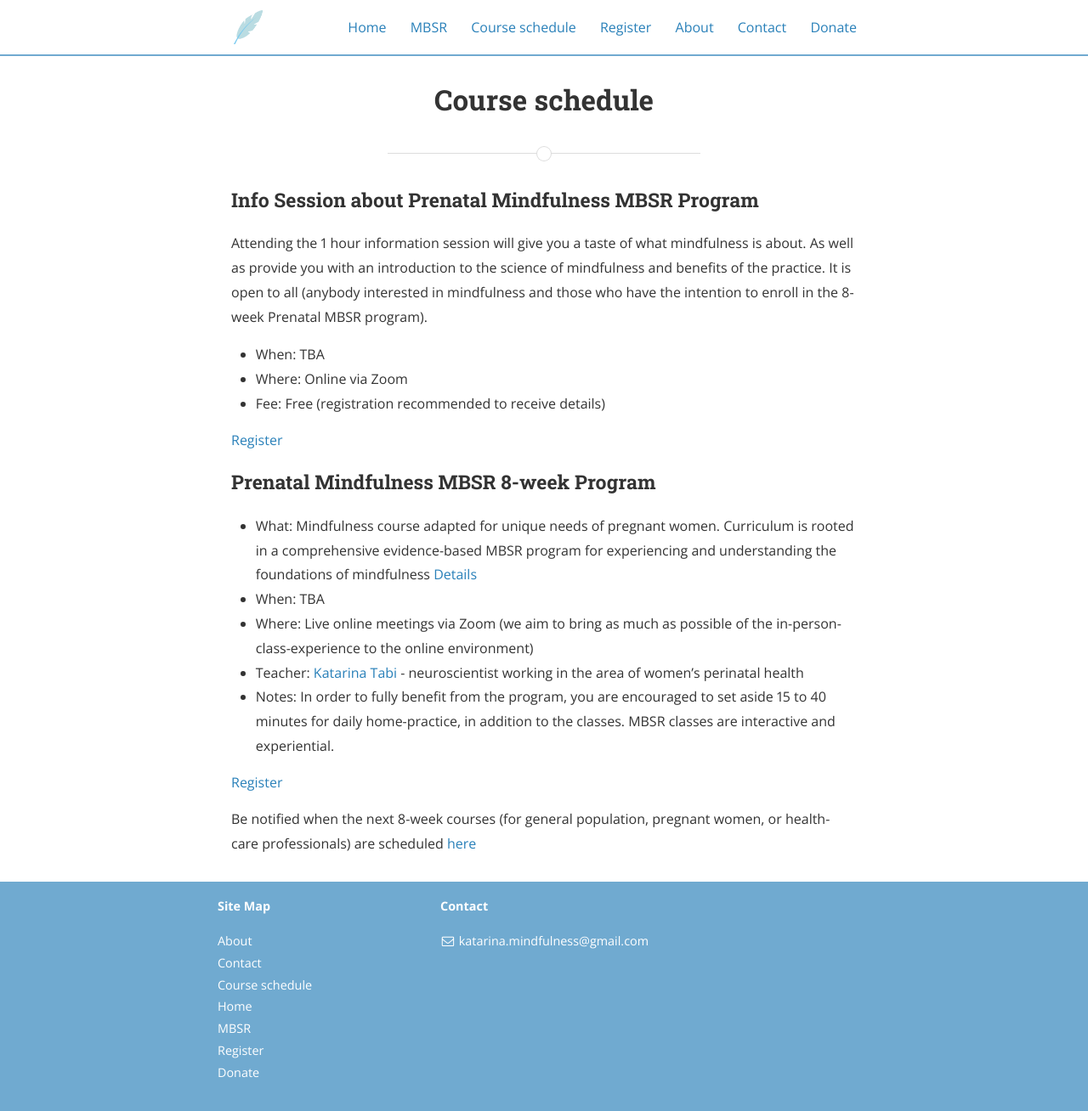
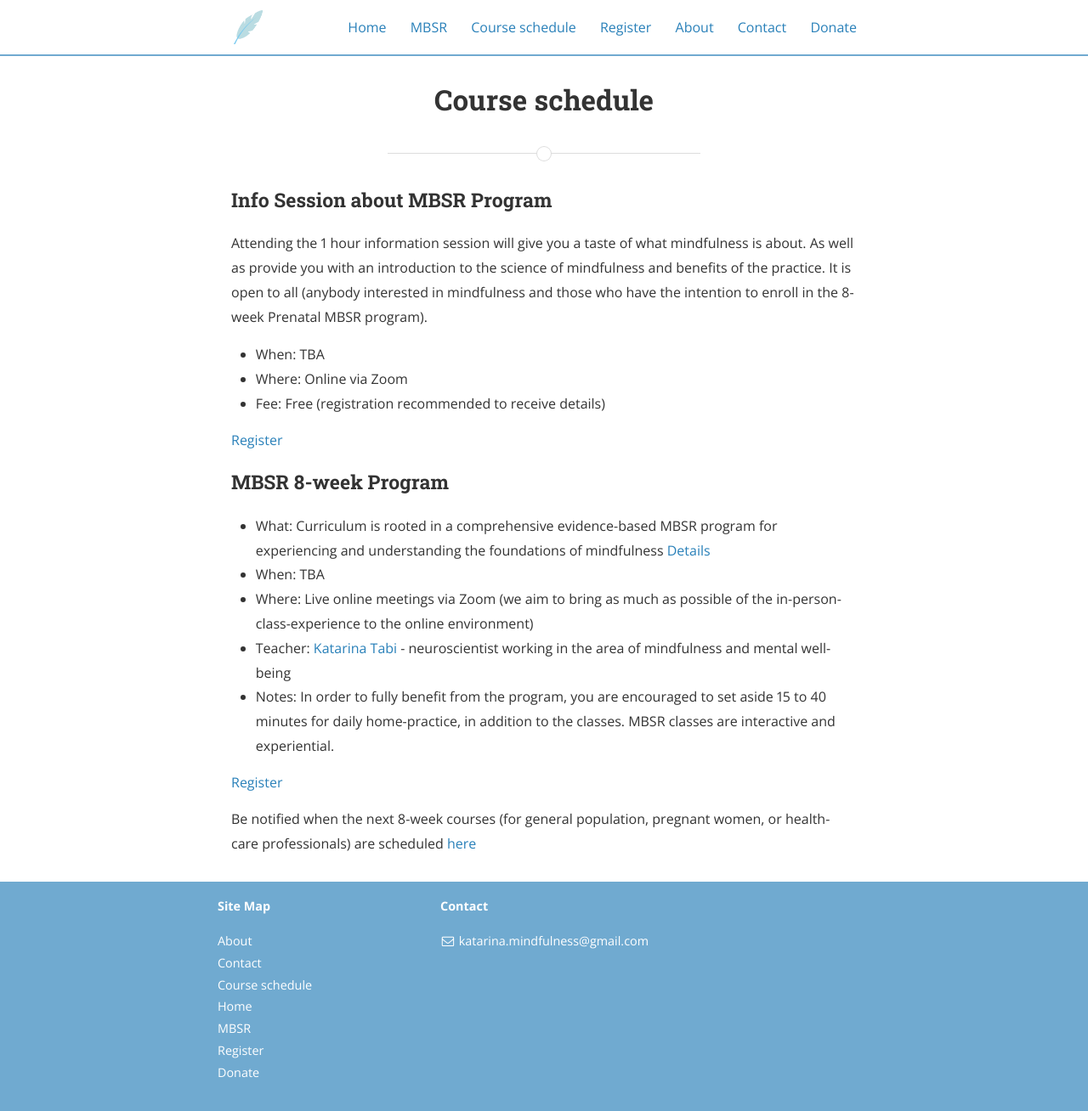
Before and after one commit to mindfulnessone/mindfulnessone.github.io, a Jekyll site: the page built from course-schedule.md, in a window 1280 px wide. Shown: the whole page at 85% size. Built offline with Jekyll 4.4.1, drawn with Linux system fonts in a browser that asks for light colours; nearby versions of some CDN libraries.

Commit message:
Update course-schedule.md

```diff
--- a/course-schedule.md
+++ b/course-schedule.md
@@ -8,7 +8,7 @@ order: 3
 
 
 
-### Info Session about Prenatal Mindfulness MBSR Program
+### Info Session about MBSR Program
 Attending the 1 hour information session will give you a taste of what mindfulness is about. As well as provide you with an introduction to the science of mindfulness and benefits of the practice. It is open to all (anybody interested in mindfulness and those who have the intention to enroll in the 8-week Prenatal MBSR program).
 
 - When: TBA
@@ -19,11 +19,11 @@ Attending the 1 hour information session will give you a taste of what mindfulne
 
 
 
-### Prenatal Mindfulness MBSR 8-week Program
-- What: Mindfulness course adapted for unique needs of pregnant women. Curriculum is rooted in a comprehensive evidence-based MBSR program for experiencing and understanding the foundations of mindfulness [Details](/mbsr/)
+### MBSR 8-week Program
+- What: Curriculum is rooted in a comprehensive evidence-based MBSR program for experiencing and understanding the foundations of mindfulness [Details](/mbsr/)
 - When: TBA
 - Where: Live online meetings via Zoom (we aim to bring as much as possible of the in-person-class-experience to the online environment)
-- Teacher: [Katarina Tabi](/about/) - neuroscientist working in the area of women's perinatal health
+- Teacher: [Katarina Tabi](/about/) - neuroscientist working in the area of mindfulness and mental well-being
 - Notes: In order to fully benefit from the program, you are encouraged to set aside 15 to 40 minutes for daily home-practice, in addition to the classes. MBSR classes are interactive and experiential.
 
 [Register](/register-8week-mbsr/)
```
